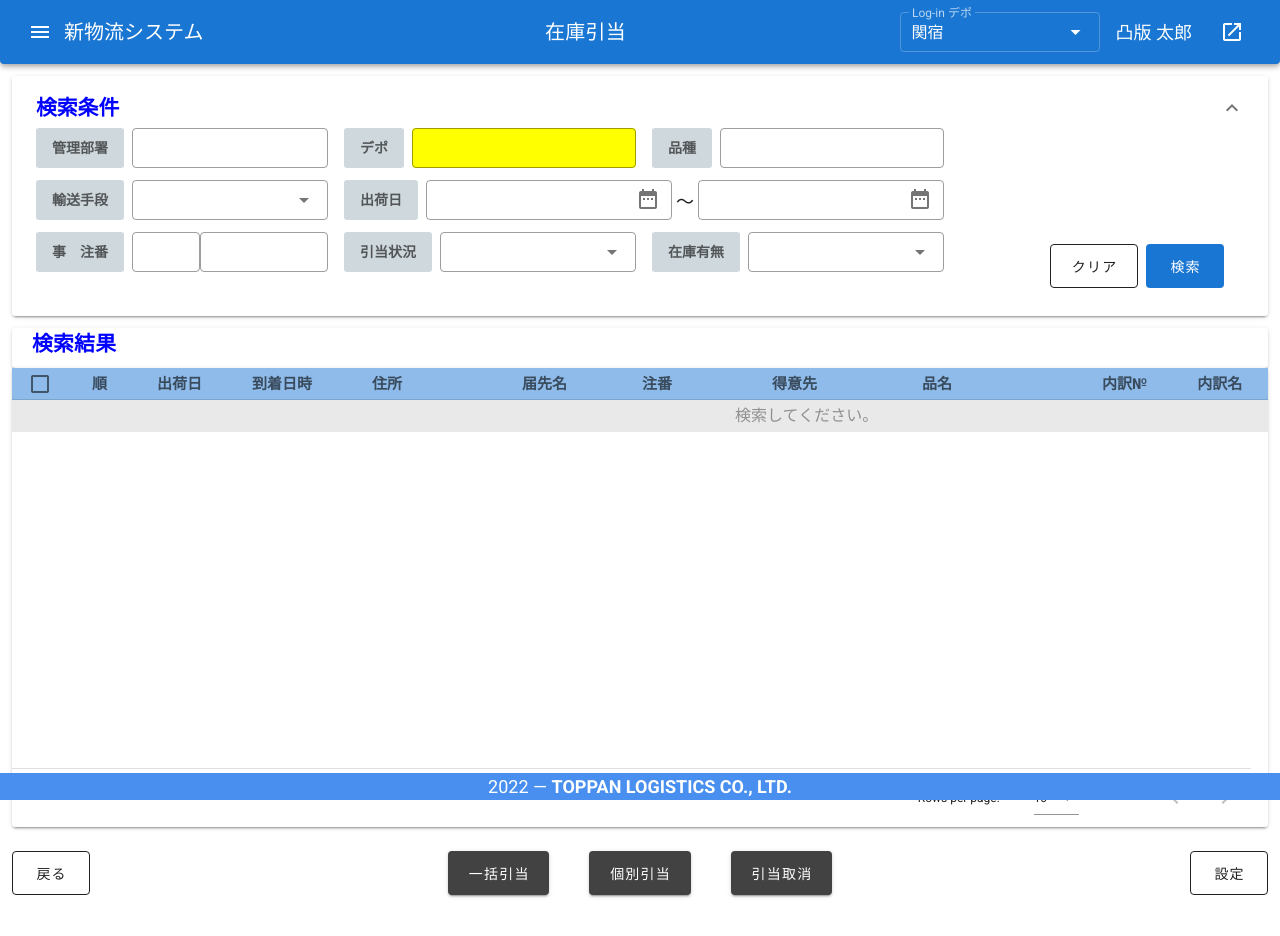
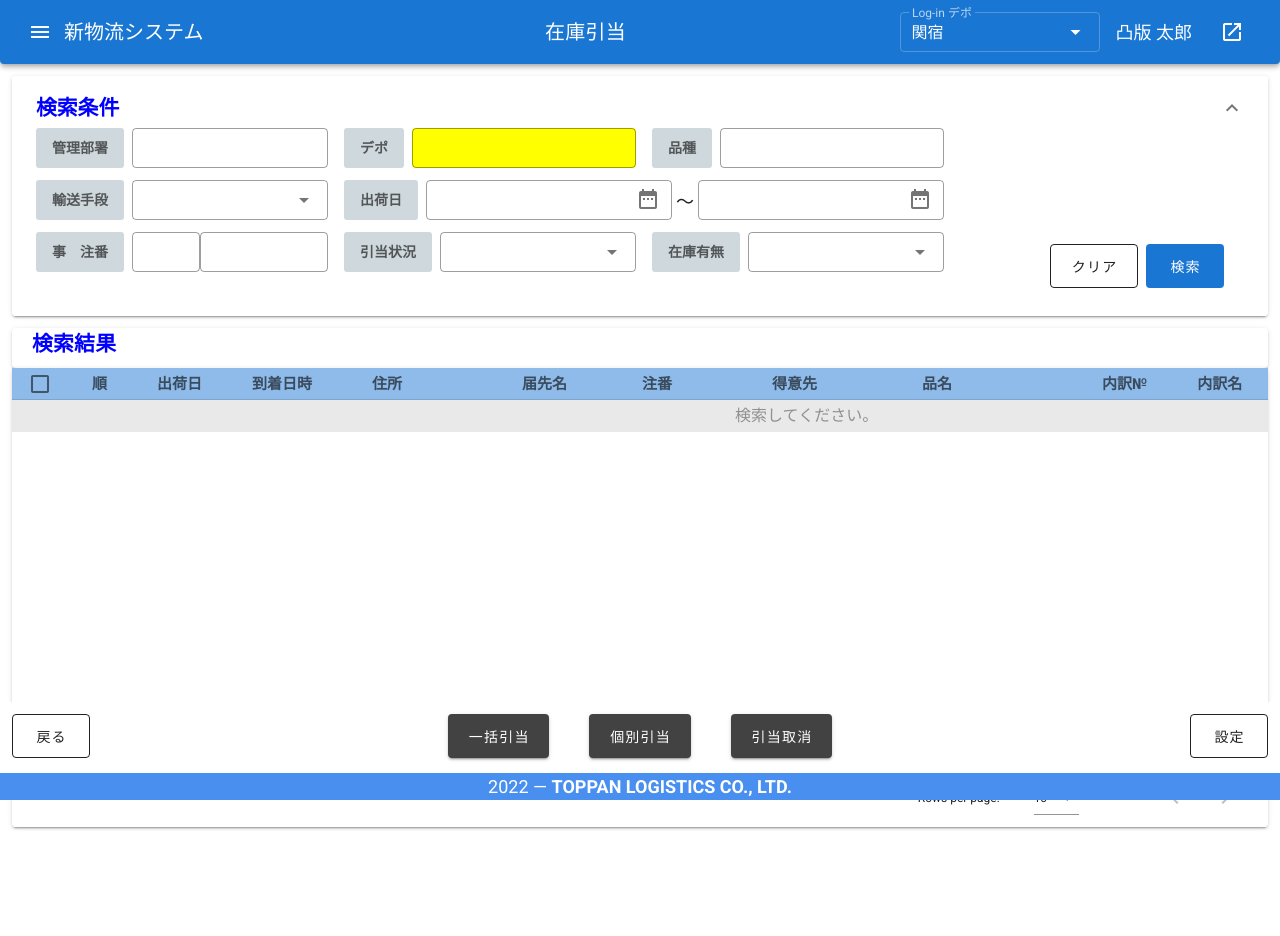
Before and after one commit to ryosuke-tsuji/zaiko_hikiate, a Vue app: page /zaiko_hikiate in a window 1280 px wide. Shown: the top 936 px of the page. After the commit the page ends 866 px from the top, so only its background shows below. Built offline with nearby package versions, Linux system fonts and the light colour scheme.

Commit message:
在庫引当のみ下部ボタン表示

```diff
--- a/src/views/ZaikoHikiate.vue
+++ b/src/views/ZaikoHikiate.vue
@@ -91,7 +91,7 @@
           </v-card>
         </v-col>
       </v-row>
-      <v-row>
+      <v-row class="hoverBtn">
         <v-col class="d-flex justify-start mr-10">
           <v-btn class="mr-10 mb-3" depressed outlined large href="zaiko_hikiate"><span>戻る</span></v-btn>
         </v-col>
@@ -349,4 +349,10 @@ export default {
   width: 50px;
 }
 
+.hoverBtn {
+  position: fixed;
+  background-color: white;
+  bottom: 30px;
+  width: 100%;
+}
 </style>
```
